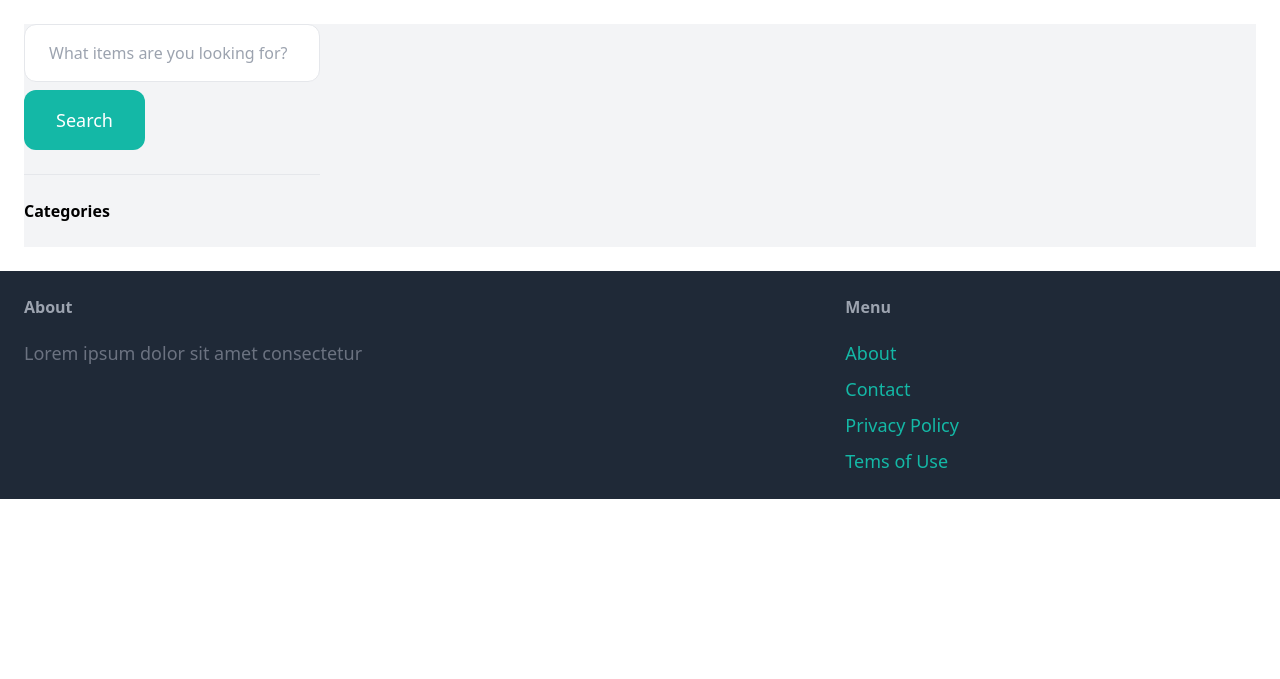
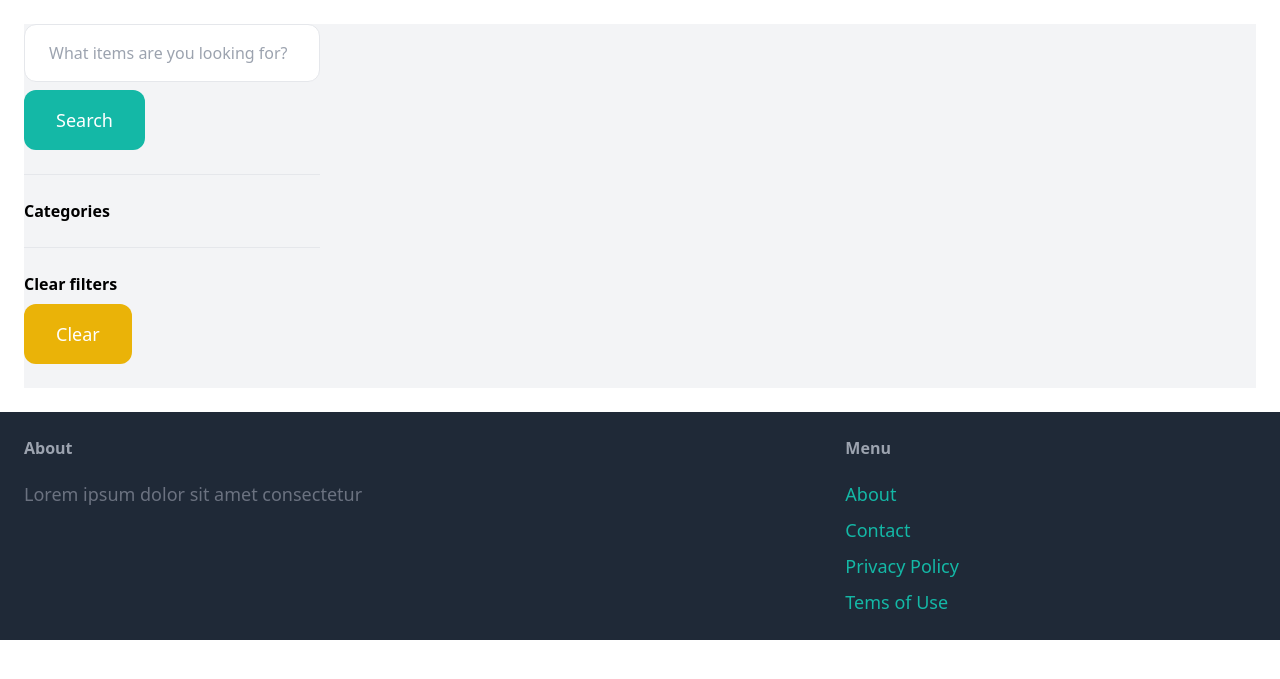
Before and after one commit to kevinadhiguna/django-marketplace-app, a Django app: page /items/ in a window 1280 px wide. Shown: the part 77-756 px from the top of the page. Run offline with Django 4.2, Linux system fonts and the light colour scheme; data that the repository does not hold is empty; some libraries are stand-ins or nearby versions.

Commit message:
feat: add clear filters button

```diff
--- a/item/templates/item/items.html
+++ b/item/templates/item/items.html
@@ -31,6 +31,21 @@
       </li>
       {% endfor %}
     </ul>
+
+    <hr class="my-6">
+
+    <p class="font-semibold">Clear filters</p>
+
+    <ul>
+      <li>
+        <a
+          href="{% url 'item:items' %}"
+          class="mt-2 py-4 px-8 inline-block bg-yellow-500 text-lg rounded-xl text-white"
+        >
+          Clear
+        </a>
+      </li>
+    </ul>
   </div>
 
   <div class="col-span-3">
```
